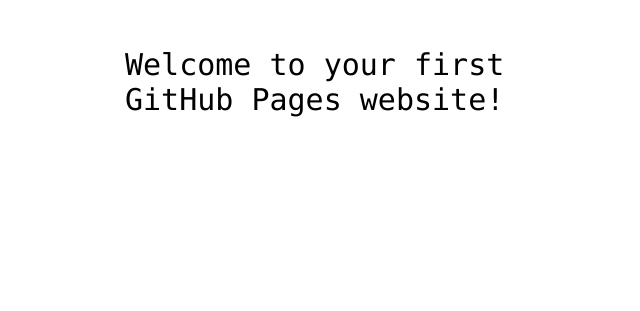
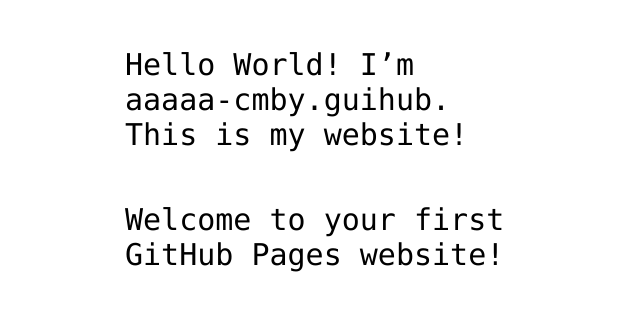
Before and after one commit to aaaaa-cmby/aaaaa-cmby.github.io, a plain HTML site: page index.html in a window 1280 px wide. Shown: the part 341-652 px from the top of the page, without its empty margins (315-955 px from the left). Drawn offline with Linux system fonts and the light colour scheme.

Commit message:
Update index.html
 myself

```diff
--- a/index.html
+++ b/index.html
@@ -11,7 +11,7 @@
 
 <img src="https://octodex.github.com/images/daftpunktocat-thomas.gif" id="octocat" alt="octocat-gif" />
 
-<!-- Change this code here by copy and pasting your template on line 15 -->
+<p>Hello World! I’m aaaaa-cmby.guihub. This is my website!</p>
 <p>Welcome to your first GitHub Pages website!</p>
 
 </body>
```
